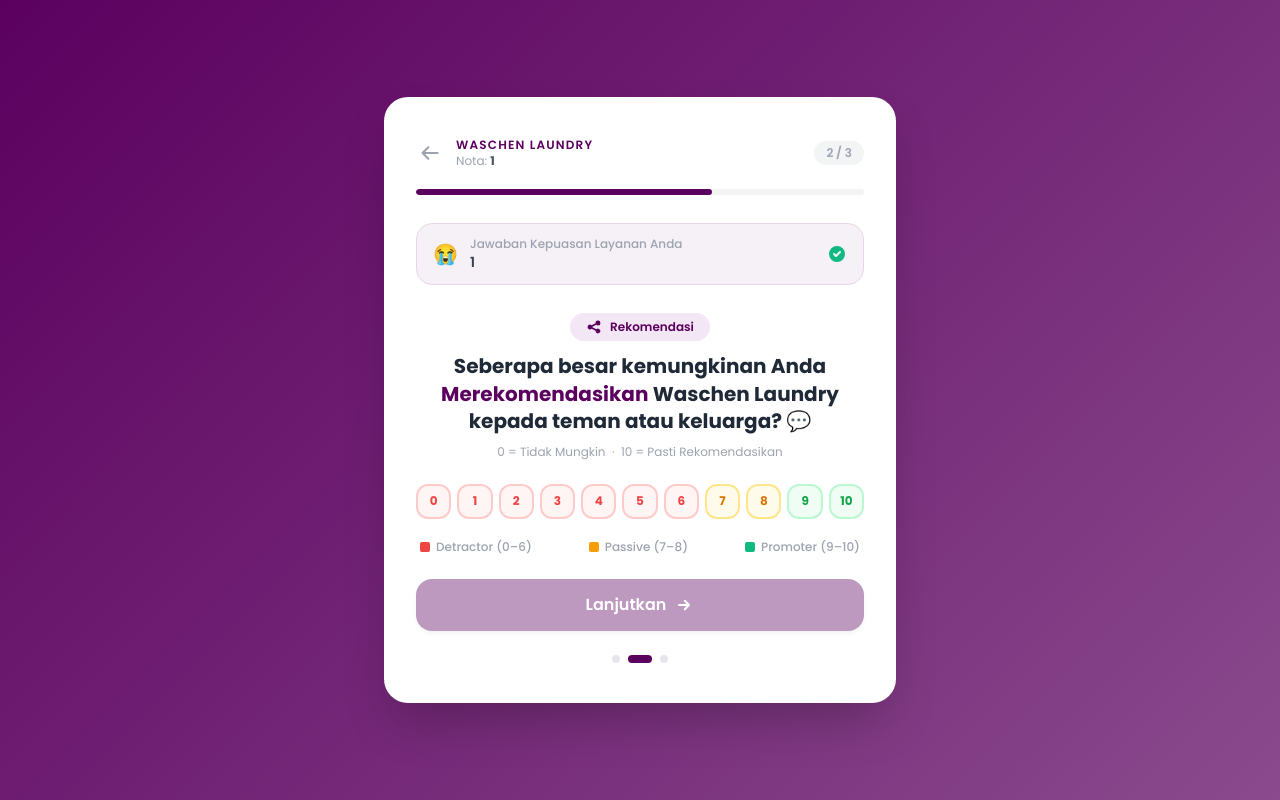
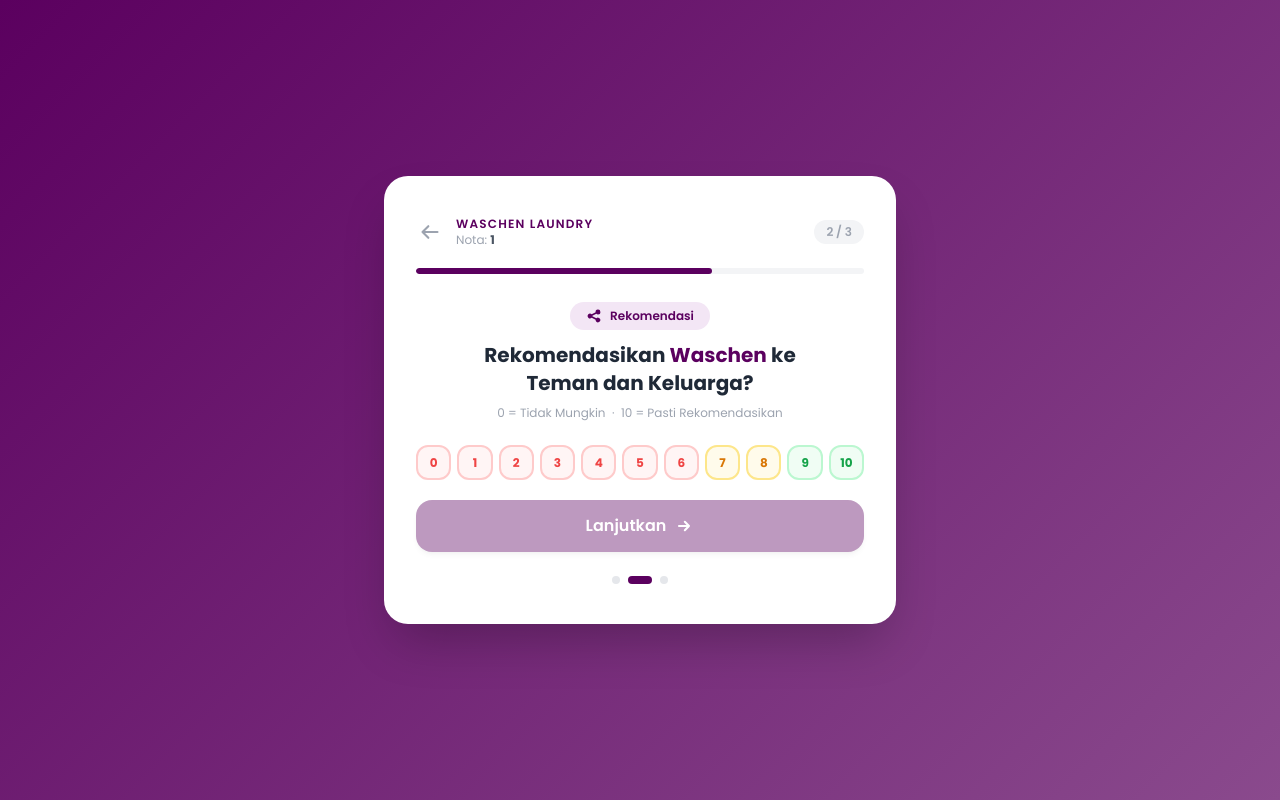
Before and after one commit to saputraananda/satisfaction-cleanox, a PHP site: page /nps.php?back=1 in a window 1280 px wide. Run offline with PHP 8.4, Linux system fonts and the light colour scheme; the visitor is signed in with stand-in values (Sample User, id 1); some libraries are stand-ins or nearby versions.

Commit message:
update : feedback & parfume

```diff
--- a/feedback.php
+++ b/feedback.php
@@ -169,7 +169,7 @@ $nps_emoji  = $nps_score <= 6 ? '😔' : ($nps_score <= 8 ? '😌' : '🤩');
         Langkah Terakhir
       </div>
       <h2 class="text-xl font-bold text-gray-800 leading-snug">
-        Ada yang ingin Anda <span style="color:#5B005F;">sampaikan</span>? 🔧
+        Ada yang ingin Anda <span style="color:#5B005F;">sampaikan</span>?
       </h2>
       <p class="text-gray-400 text-sm mt-1.5">Pilih area masukan <span class="font-medium text-gray-500">(opsional)</span></p>
     </div>
@@ -191,6 +191,7 @@ $nps_emoji  = $nps_score <= 6 ? '😔' : ($nps_score <= 8 ? '😌' : '🤩');
         <?php
         $tags = [
           ['label'=>'Kecepatan Layanan',      'icon'=>'⚡'],
+          ['label'=>'Parfume','icon'=>'🌸'],
           ['label'=>'Kualitas Cucian',         'icon'=>'✨'],
           ['label'=>'Harga / Tarif',           'icon'=>'💰'],
           ['label'=>'Keramahan Staff',         'icon'=>'😊'],
--- a/nps.php
+++ b/nps.php
@@ -158,21 +158,6 @@ $preselected = isset($_SESSION['nps_score']) ? (int) $_SESSION['nps_score'] : -1
       <div class="progress-bar h-1.5 rounded-full" style="width:66%; background:#5B005F;"></div>
     </div>
 
-    <!-- CSAT recap -->
-    <div class="flex items-center gap-3 rounded-2xl px-4 py-3 mb-7 border animate-slide-in"
-      style="background:#F6F1F7;border-color:#E9D5EA;">
-      <span class="text-xl"><?= $csat_emoji ?></span>
-      <div class="flex-1">
-        <p class="text-xs text-gray-400 font-medium">Jawaban Kepuasan Layanan Anda</p>
-        <p class="text-sm font-semibold text-gray-700"><?= $csat_label ?></p>
-      </div>
-      <svg class="w-5 h-5" fill="currentColor" viewBox="0 0 20 20" style="color:#10B981;">
-        <path fill-rule="evenodd"
-          d="M10 18a8 8 0 100-16 8 8 0 000 16zm3.707-9.293a1 1 0 00-1.414-1.414L9 10.586 7.707 9.293a1 1 0 00-1.414 1.414l2 2a1 1 0 001.414 0l4-4z"
-          clip-rule="evenodd" />
-      </svg>
-    </div>
-
     <!-- Title -->
     <div class="text-center mb-6 animate-fade-up" style="animation-delay:.08s">
       <div class="inline-flex items-center gap-2 text-xs font-semibold px-4 py-1.5 rounded-full mb-3"
@@ -184,9 +169,8 @@ $preselected = isset($_SESSION['nps_score']) ? (int) $_SESSION['nps_score'] : -1
         Rekomendasi
       </div>
       <h2 class="text-xl font-bold text-gray-800 leading-snug">
-        Seberapa besar kemungkinan Anda<br>
-        <span style="color:#5B005F;">Merekomendasikan</span> Waschen Laundry<br>
-        kepada teman atau keluarga? 💬
+        Rekomendasikan <span style="color:#5B005F;">Waschen</span> ke<br>
+        Teman dan Keluarga?
       </h2>
       <p class="text-gray-400 text-xs mt-2">0 = Tidak Mungkin &nbsp;·&nbsp; 10 = Pasti Rekomendasikan</p>
     </div>
@@ -237,16 +221,6 @@ $preselected = isset($_SESSION['nps_score']) ? (int) $_SESSION['nps_score'] : -1
             class="nps-btn aspect-square flex items-center justify-center rounded-xl border-2 text-xs font-bold <?= $isActive ? 'active' : '' ?>"
             style="background:<?= $isActive ? $abg : $bg ?>;color:<?= $isActive ? $atc : $tc ?>;border-color:<?= $isActive ? $abc : $bc ?>;"><?= $n ?></button>
         <?php endfor; ?>
-      </div>
-
-      <!-- Legend -->
-      <div class="flex justify-between text-xs text-gray-400 font-medium mb-6 px-1">
-        <div class="flex items-center gap-1.5"><span class="w-2.5 h-2.5 rounded-sm inline-block"
-            style="background:#EF4444;"></span><span>Detractor (0–6)</span></div>
-        <div class="flex items-center gap-1.5"><span class="w-2.5 h-2.5 rounded-sm inline-block"
-            style="background:#F59E0B;"></span><span>Passive (7–8)</span></div>
-        <div class="flex items-center gap-1.5"><span class="w-2.5 h-2.5 rounded-sm inline-block"
-            style="background:#10B981;"></span><span>Promoter (9–10)</span></div>
       </div>
 
       <button type="submit" id="npsSubmit" <?= $preselected >= 0 ? '' : 'disabled' ?>
```
